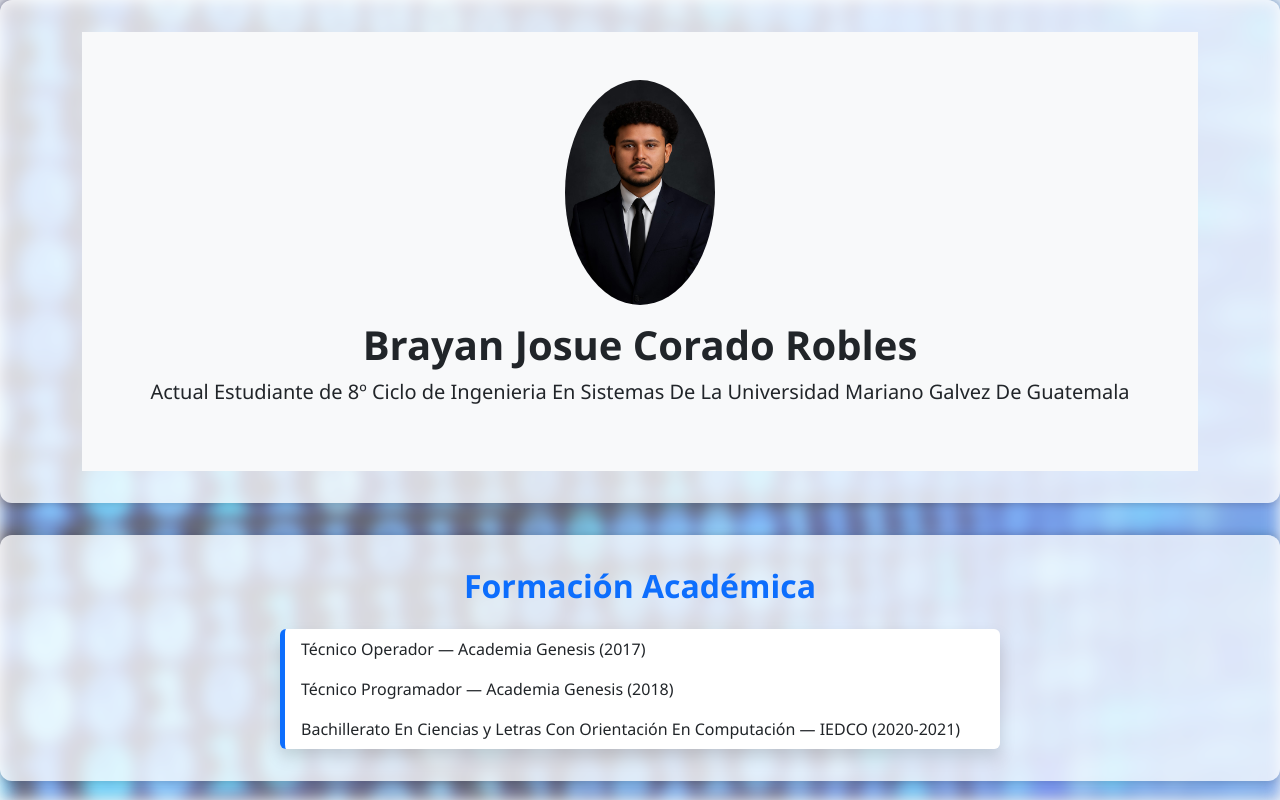
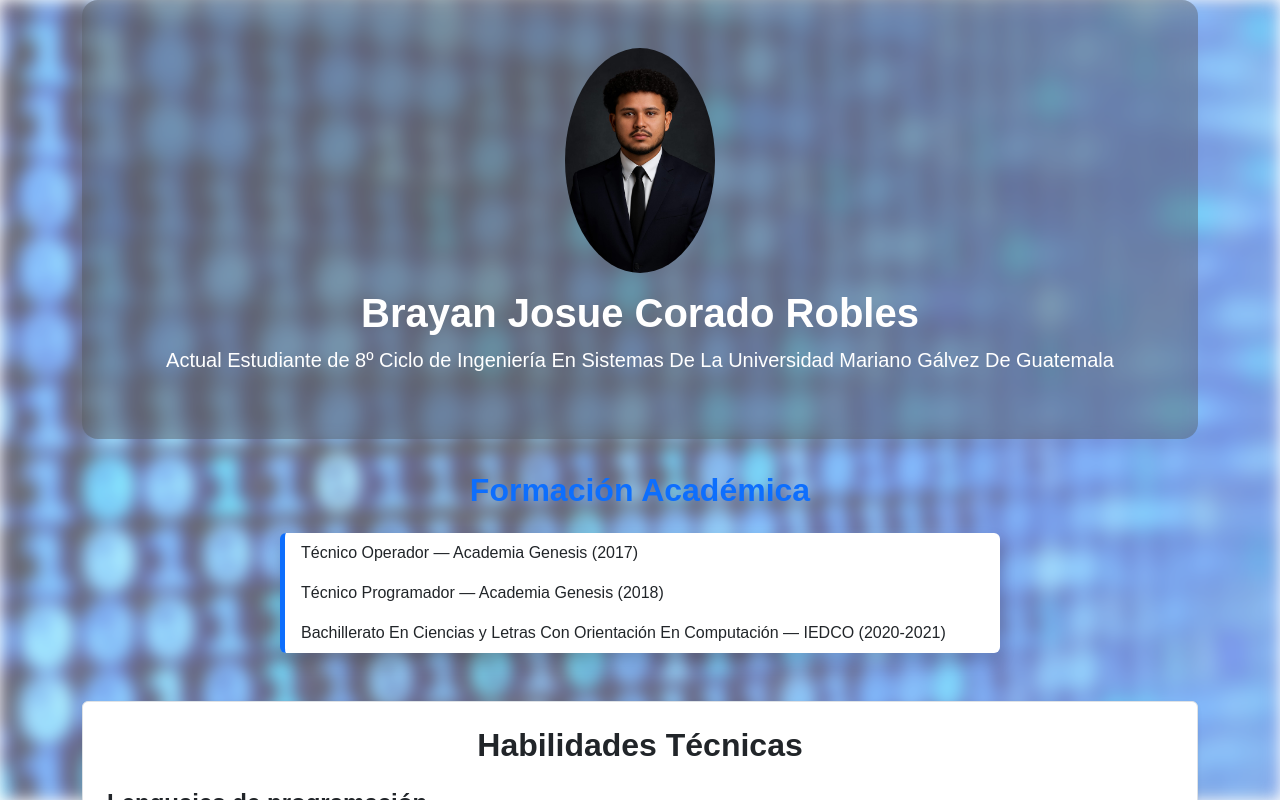
Before and after one commit to BJCorado/Mi-Hoja-De-Vida, a React (Create React App) app: page / in a window 1280 px wide. Shown: the top 800 px of the page. Built offline with nearby package versions, Linux system fonts and the light colour scheme.

Commit message:
se modifico el div de la seccion header para que se mostrara el fondo blur

```diff
--- a/public/index.html
+++ b/public/index.html
@@ -9,22 +9,8 @@
       name="description"
       content="Web site created using create-react-app"
     />
-    <link rel="apple-touch-icon" href="%PUBLIC_URL%/logo192.png" />
-    <!--
-      manifest.json provides metadata used when your web app is installed on a
-      user's mobile device or desktop. See https://developers.google.com/web/fundamentals/web-app-manifest/
-    -->
-    <link rel="manifest" href="%PUBLIC_URL%/manifest.json" />
-    <!--
-      Notice the use of %PUBLIC_URL% in the tags above.
-      It will be replaced with the URL of the `public` folder during the build.
-      Only files inside the `public` folder can be referenced from the HTML.
 
-      Unlike "/favicon.ico" or "favicon.ico", "%PUBLIC_URL%/favicon.ico" will
-      work correctly both with client-side routing and a non-root public URL.
-      Learn how to configure a non-root public URL by running `npm run build`.
-    -->
-    <title>React App</title>
+    <title>Hoja de vida</title>
   </head>
   <body>
     <noscript>You need to enable JavaScript to run this app.</noscript>
--- a/src/components/Header.js
+++ b/src/components/Header.js
@@ -2,11 +2,12 @@ import React from 'react';
 
 const Header = () => {
   return (
-    <header className="text-center p-5 bg-light">
+    <header className="text-center p-5 section">
       <img src="/mi foto.jpg" alt="Foto personal" className="rounded-circle mb-3" width="150" />
       <h1>Brayan Josue Corado Robles</h1>
-      <p className="lead">Actual Estudiante de 8º Ciclo de Ingenieria En Sistemas
-        De La Universidad Mariano Galvez De Guatemala
+      <p className="lead">
+        Actual Estudiante de 8º Ciclo de Ingeniería En Sistemas
+        De La Universidad Mariano Gálvez De Guatemala
       </p>
     </header>
   );
--- a/src/index.css
+++ b/src/index.css
@@ -1,6 +1,8 @@
 body {
-  background-color: #f8f9fa;
-  font-family: 'Segoe UI', sans-serif;
+  margin: 0;
+  padding: 0;
+  background: transparent;
+  font-family: sans-serif;
 }
 
 h1, h2,h4 {
@@ -38,11 +40,14 @@ h1, h2,h4 {
   z-index: 1;
 }
 
-/* Secciones con fondo translúcido */
-.seccion {
-  background-color: rgba(255, 255, 255, 0.75);
-  padding: 2rem 0;
-  border-radius: 12px;
+/* Secciones con fondo gris translúcido tipo vidrio */
+.section {
+  background-color: rgba(80, 80, 80, 0.4); /* Gris translúcido */
+  padding: 2rem;
+  border-radius: 16px;
+  backdrop-filter: blur(8px);
+  -webkit-backdrop-filter: blur(8px);
+  color: white;
   margin-bottom: 2rem;
-  box-shadow: 0 0 10px rgba(0, 0, 0, 0.2);
+  border: none;
 }
```
